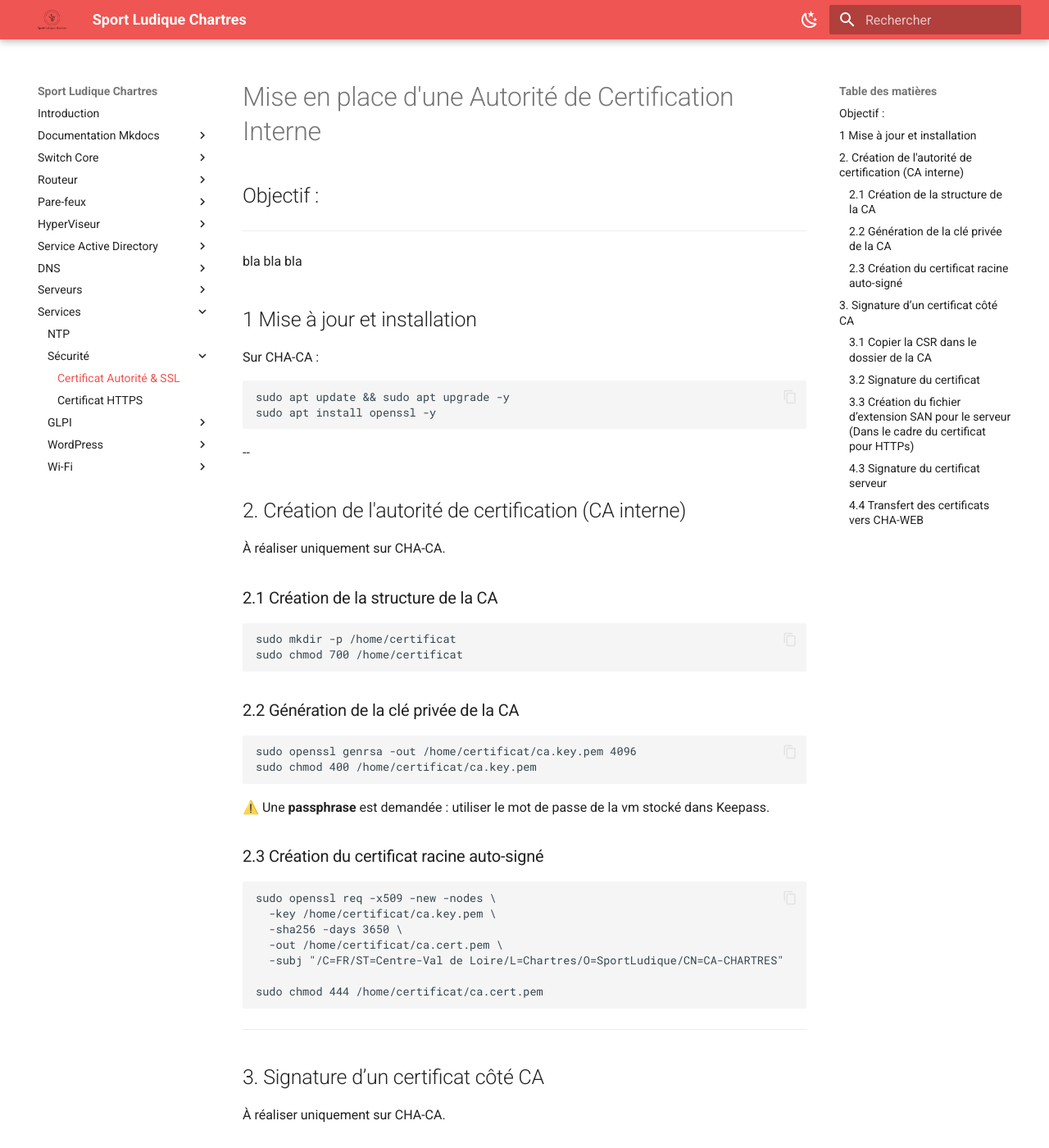
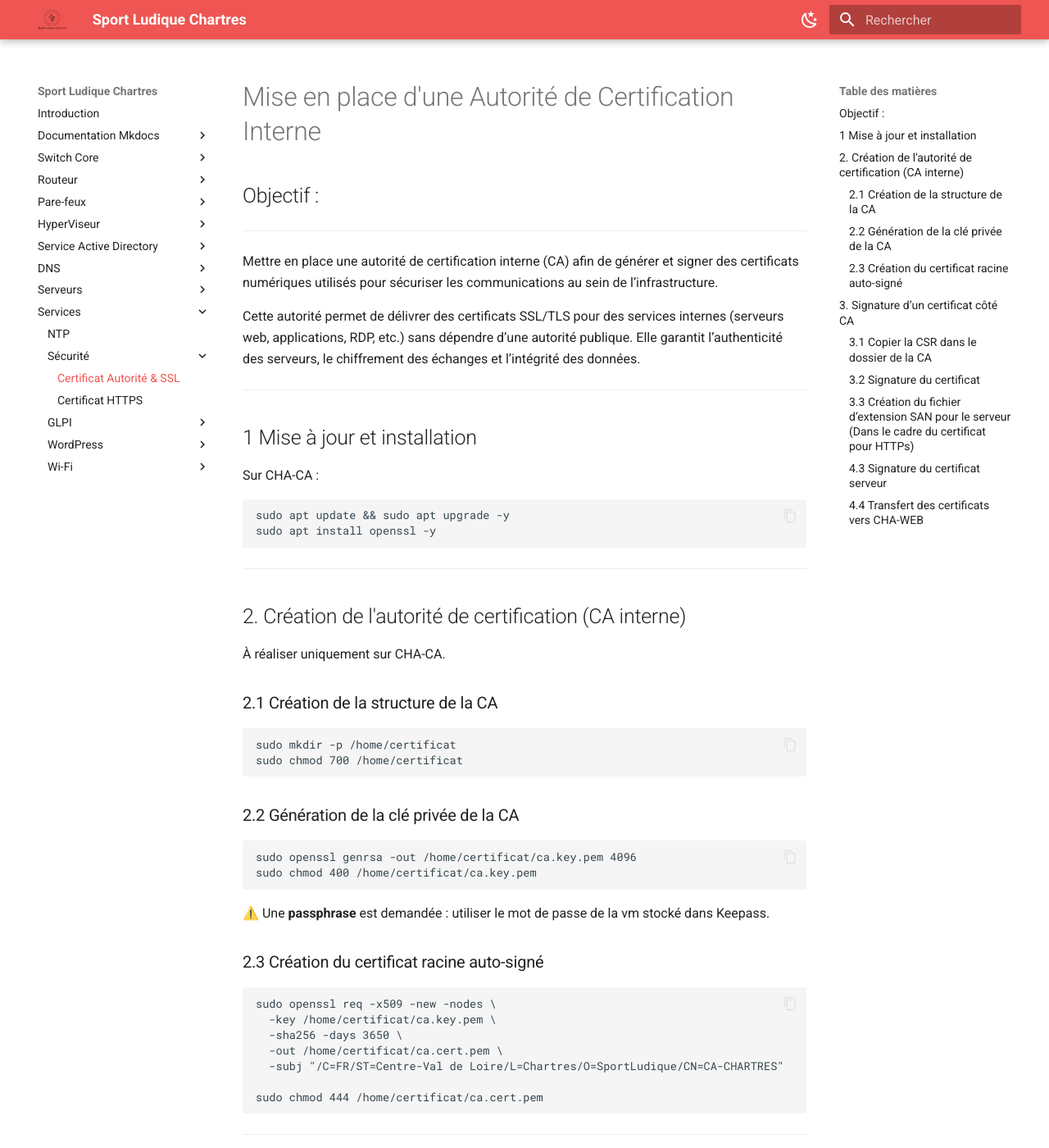
Before and after one commit to Sym-0ne/sport-ludique-Chartres, an MkDocs documentation site: the page built from docs/Services/ca.md, in a window 1280 px wide and 1400 px high. Shown: the whole window at 82% size. Built offline with MkDocs 1.6.1 and Material for MkDocs 9.7.7, drawn with Linux system fonts in a browser that asks for light colours; some of the changed text lies outside the part shown.

Commit message:
doc certificat

````diff
--- a/docs/Services/ca.md
+++ b/docs/Services/ca.md
@@ -3,7 +3,11 @@
 ## Objectif :
 ----------
 
-bla bla bla
+Mettre en place une autorité de certification interne (CA) afin de générer et signer des certificats numériques utilisés pour sécuriser les communications au sein de l’infrastructure.
+
+Cette autorité permet de délivrer des certificats SSL/TLS pour des services internes (serveurs web, applications, RDP, etc.) sans dépendre d’une autorité publique. Elle garantit l’authenticité des serveurs, le chiffrement des échanges et l’intégrité des données.
+
+---
 
 ## 1 Mise à jour et installation
 
@@ -13,7 +17,7 @@ sudo apt update && sudo apt upgrade -y
 sudo apt install openssl -y
 ```
 
---
+---
 
 ## 2. Création de l'autorité de certification (CA interne)
 
@@ -60,7 +64,7 @@ sudo mv /tmp/www.chartres.sportludique.fr.csr.pem /home/certificat
 ```
 
 ### 3.2 Signature du certificat
-
+✅ Le site est maintenant accessible en HTTPS sécurisé via :
 ```
 sudo openssl x509 -req \
   -in /home/certificat/www.chartres.sportludique.fr.csr.pem \
````
